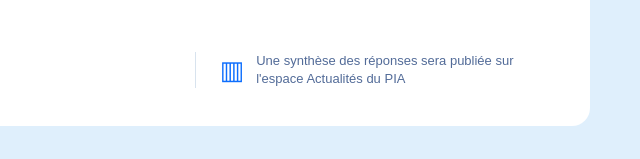
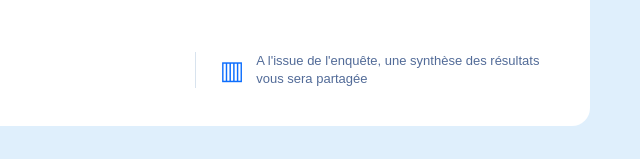
Before and after one commit to sandrinefuster/enquete-atss-2026, a website: page index.html in a window 1280 px wide. Shown: the part 769-928 px from the top of the page, 640-1280 px from the left. Drawn offline with nearby package versions, Linux system fonts and the light colour scheme.

Commit message:
Mise a jour du message de diffusion des resultats

```diff
--- a/index.html
+++ b/index.html
@@ -214,7 +214,7 @@
 
       <div class="accueil-publication">
         <span aria-hidden="true">▥</span>
-        Une synthèse des réponses sera publiée sur l'espace Actualités du PIA
+        A l'issue de l'enquête, une synthèse des résultats vous sera partagée
       </div>
     </footer>
 
```
